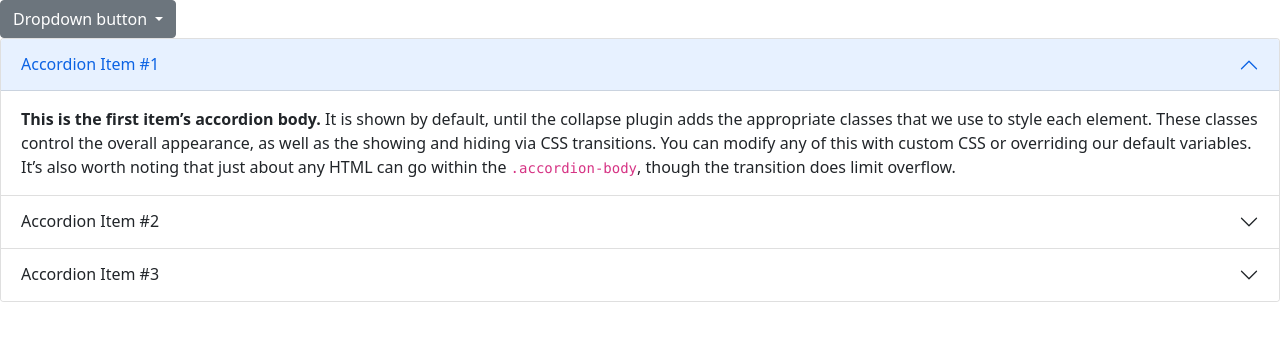
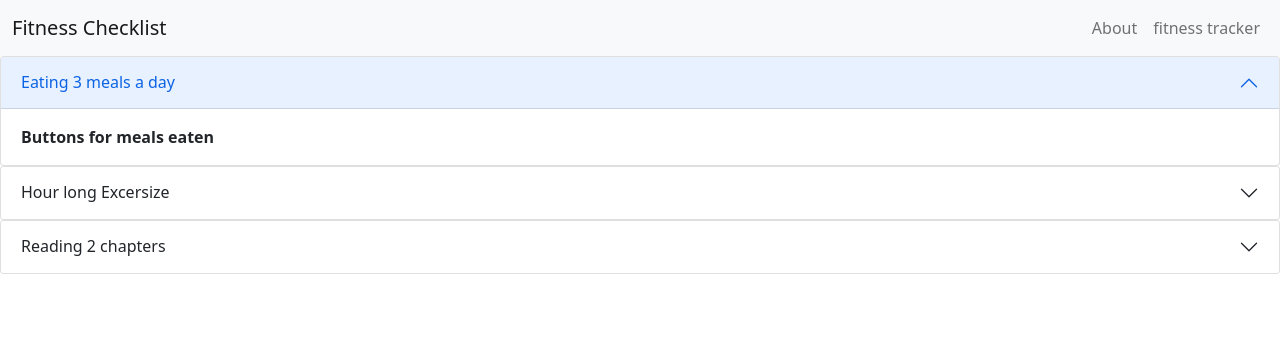
Before and after one commit to IzaacD-jpg/Checkpoint, a plain HTML site: page habit tracker.html in a window 1280 px wide. Drawn offline with nearby package versions, Linux system fonts and the light colour scheme.

Commit message:
added navbar, intro, and components to dropdown menu

```diff
--- a/habit tracker.html
+++ b/habit tracker.html
@@ -8,51 +8,60 @@
 
 </head>
 <body>
-    <div class="dropdown">
-  <button class="btn btn-secondary dropdown-toggle" type="button" data-bs-toggle="dropdown" aria-expanded="false">
-    Dropdown button
-  </button>
-  <ul class="dropdown-menu">
-    <li><a class="dropdown-item" href="index.html">Home</a></li>
-    <li><a class="dropdown-item" href="habit tracker.html">Habit Tracker</a></li>
-    <li><a class="dropdown-item" href="about.html">about</a></li>
+  <!--Navbar-->
+    <nav class="navbar navbar-expand-md navbar-light bg-light">
+  <div class="container-fluid">
+    <a class="navbar-brand" href="index.html">Fitness Checklist</a>
 
-  </ul>
-</div>
+    <button class="navbar-toggler" type="button" data-bs-toggle="collapse" data-bs-target="#myNav">
+      <span class="navbar-toggler-icon"></span>
+    </button>
+
+    <div class="collapse navbar-collapse" id="myNav">
+      <ul class="navbar-nav ms-auto">
+        <li class="nav-item"><a class="nav-link" href="about.html">About</a></li>
+        <li class="nav-item"><a class="nav-link" href="habit tracker.html">fitness tracker</a></li>
+      </ul>
+    </div>
+  </div>
+</nav>
+
+    </div>
+    <!--Accordion-->
     <div class="accordion" id="accordionExample">
   <div class="accordion-item">
     <h2 class="accordion-header">
       <button class="accordion-button" type="button" data-bs-toggle="collapse" data-bs-target="#collapseOne" aria-expanded="true" aria-controls="collapseOne">
-        Accordion Item #1
+        Eating 3 meals a day
       </button>
     </h2>
     <div id="collapseOne" class="accordion-collapse collapse show" data-bs-parent="#accordionExample">
       <div class="accordion-body">
-        <strong>This is the first item’s accordion body.</strong> It is shown by default, until the collapse plugin adds the appropriate classes that we use to style each element. These classes control the overall appearance, as well as the showing and hiding via CSS transitions. You can modify any of this with custom CSS or overriding our default variables. It’s also worth noting that just about any HTML can go within the <code>.accordion-body</code>, though the transition does limit overflow.
+        <strong> Buttons for meals eaten
       </div>
     </div>
   </div>
   <div class="accordion-item">
     <h2 class="accordion-header">
       <button class="accordion-button collapsed" type="button" data-bs-toggle="collapse" data-bs-target="#collapseTwo" aria-expanded="false" aria-controls="collapseTwo">
-        Accordion Item #2
+        Hour long Excersize
       </button>
     </h2>
     <div id="collapseTwo" class="accordion-collapse collapse" data-bs-parent="#accordionExample">
       <div class="accordion-body">
-        <strong>This is the second item’s accordion body.</strong> It is hidden by default, until the collapse plugin adds the appropriate classes that we use to style each element. These classes control the overall appearance, as well as the showing and hiding via CSS transitions. You can modify any of this with custom CSS or overriding our default variables. It’s also worth noting that just about any HTML can go within the <code>.accordion-body</code>, though the transition does limit overflow.
+        <strong> strict program for routine of exersize
       </div>
     </div>
   </div>
   <div class="accordion-item">
     <h2 class="accordion-header">
       <button class="accordion-button collapsed" type="button" data-bs-toggle="collapse" data-bs-target="#collapseThree" aria-expanded="false" aria-controls="collapseThree">
-        Accordion Item #3
+        Reading 2 chapters
       </button>
     </h2>
     <div id="collapseThree" class="accordion-collapse collapse" data-bs-parent="#accordionExample">
       <div class="accordion-body">
-        <strong>This is the third item’s accordion body.</strong> It is hidden by default, until the collapse plugin adds the appropriate classes that we use to style each element. These classes control the overall appearance, as well as the showing and hiding via CSS transitions. You can modify any of this with custom CSS or overriding our default variables. It’s also worth noting that just about any HTML can go within the <code>.accordion-body</code>, though the transition does limit overflow.
+        <strong>Just a daily checklist
       </div>
     </div>
   </div>
```
Also changed, not shown: about.html (+19 -10 lines), index.html (+22 -12 lines), style.css (+15 -3 lines).
